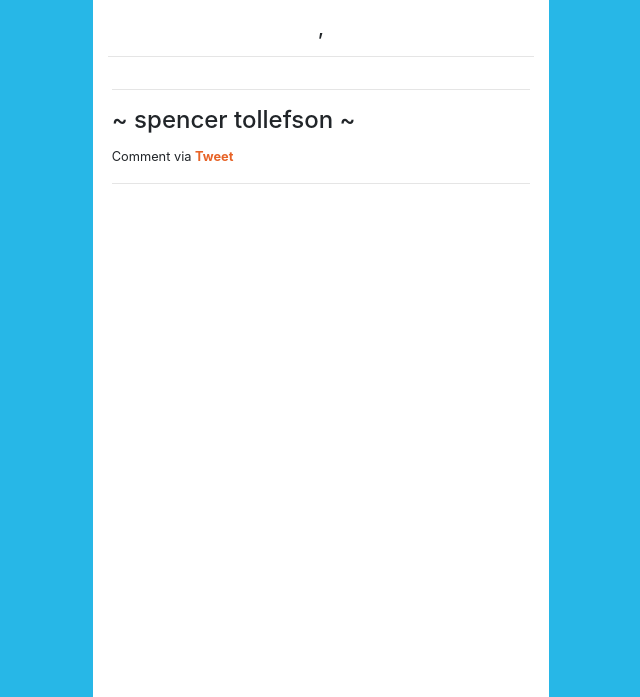
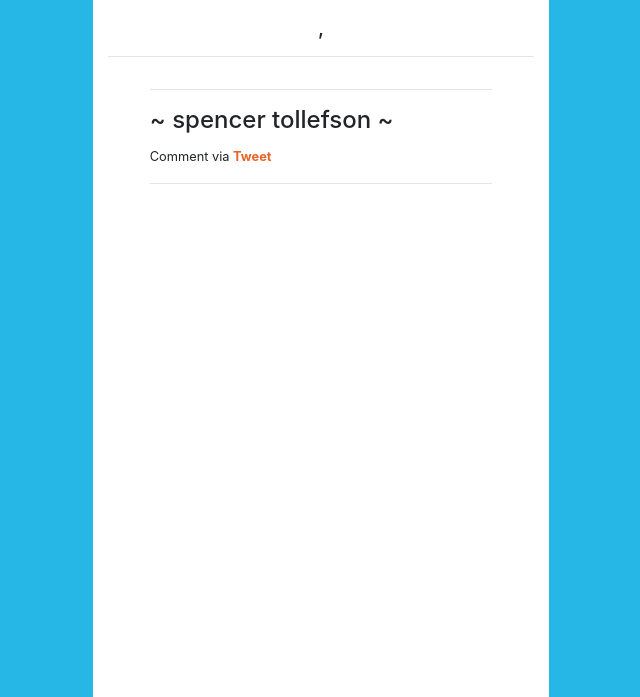
Before and after one commit to spencertollefson/spencertollefson.com-website, a Django app: template blog/templates/blog/blogdetail.html in a window 1280 px wide. Shown: the part 56-753 px from the top of the page, without its empty margins (319-959 px from the left). Run offline with Django 3.2, Linux system fonts and the light colour scheme; the template is opened without the code that fills it, so the values that code supplies are empty; parts of the project's set-up code (start-up, migrations or seed data) failed here and were passed over; some libraries are stand-ins or nearby versions.

Commit message:
change column width

```diff
--- a/blog/templates/blog/blogdetail.html
+++ b/blog/templates/blog/blogdetail.html
@@ -40,7 +40,7 @@
         </div>
     </div>
     <div class="row">
-        <div class="col-11 pb-0 text-left mx-auto">
+        <div class="col-9 pb-0 text-left mx-auto">
             <p>{{ post.formatted_markdown|safe }}</p>
             <hr>
             <h4>~ spencer tollefson ~</h4>
--- a/blog/templates/blog/journal_detail.html
+++ b/blog/templates/blog/journal_detail.html
@@ -40,7 +40,7 @@
         </div>
     </div>
     <div class="row">
-        <div class="col-11 pb-0 text-left mx-auto">
+        <div class="col-9 pb-0 text-left mx-auto">
             <p>{{ post.formatted_markdown|safe }}</p>
             <hr>
             <h4>~ spencer tollefson ~</h4>
```
